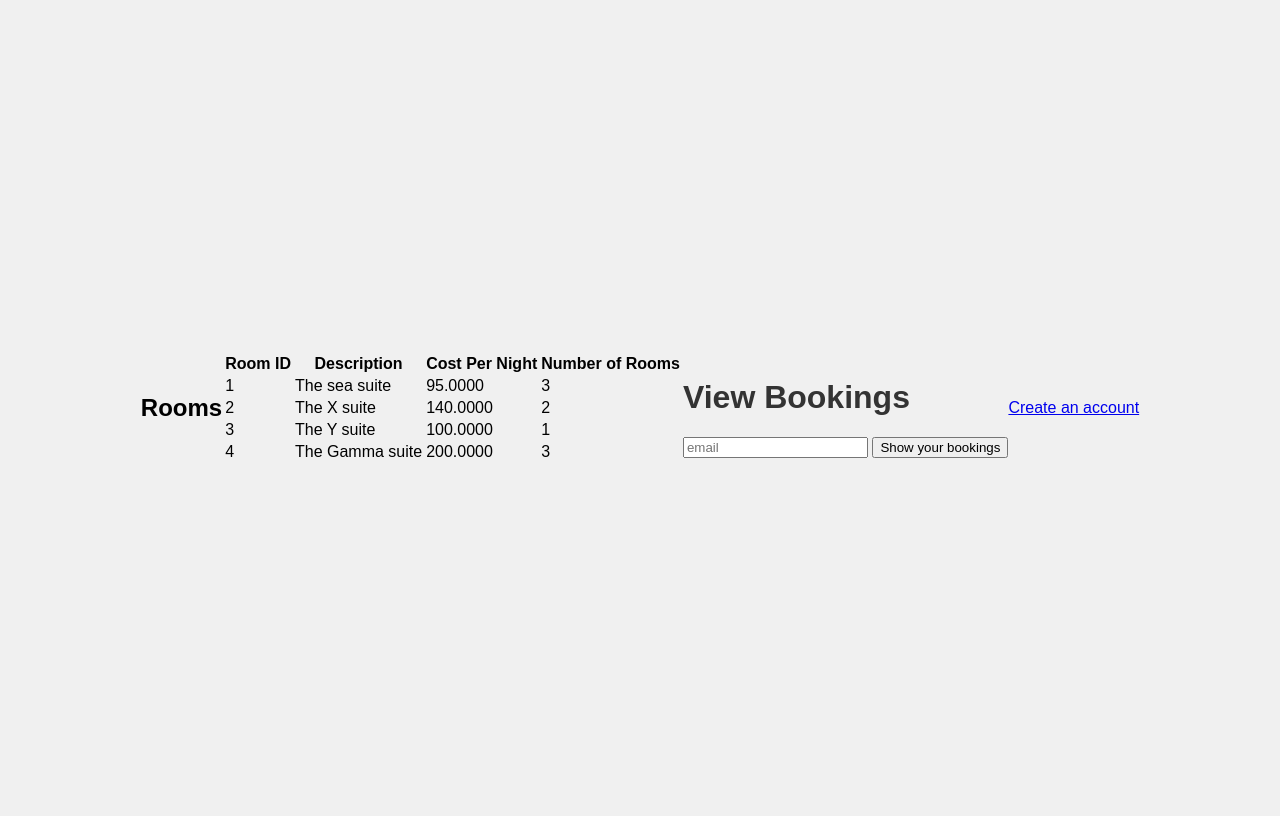
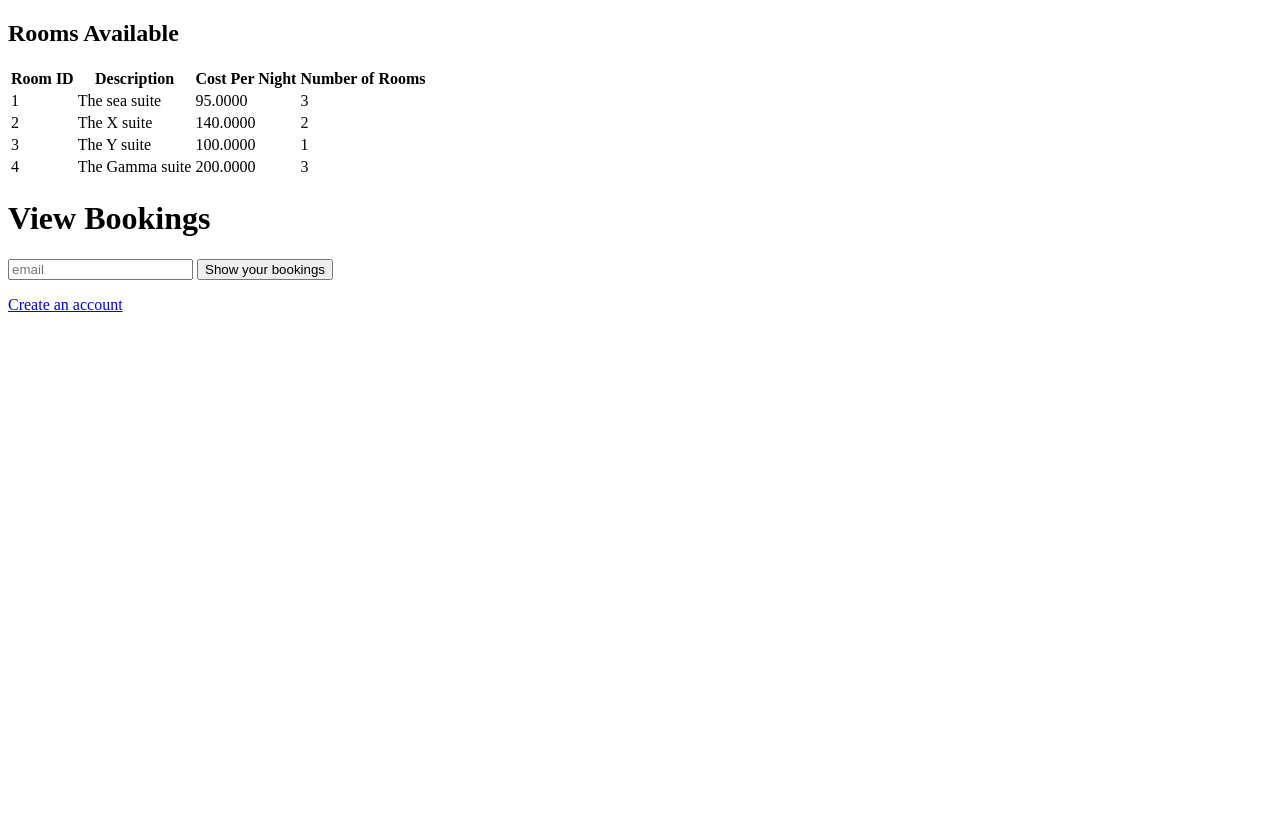
Before and after one commit to BenCNicholson/COSC349_Assignment_2, a PHP site: page / in a window 1280 px wide. After the commit the page ends 312 px from the top, so only its background shows below. Run offline with PHP 8.4, Linux system fonts and the light colour scheme; data comes from the database, SQL or seed files in the repository; data that the repository does not hold is empty.

Commit message:
readded parts

```diff
--- a/webServer/index.php
+++ b/webServer/index.php
@@ -3,20 +3,7 @@
 <head>
     <meta charset="UTF-8">
     <meta name="viewport" content="width=device-width, initial-scale=1.0">
-    <title>Connect</title>
-    <style>
-        body {
-            display: flex;
-            justify-content: center;
-            align-items: center;
-            height: 100vh;
-            background-color: #f0f0f0;
-            font-family: Arial, sans-serif;
-        }
-        h1 {
-            color: #333;
-        }
-    </style>
+    <title>Index</title>
 </head>
 <body>
 <?php
@@ -26,7 +13,7 @@ include("../dbconnect.php");
 $resultRoom = $mysqli->query("SELECT * FROM Room WHERE isBooked = FALSE");
 
 
-echo "<h2>Rooms</h2>";
+echo "<h2>Rooms Available</h2>";
 echo "<table>";
 echo "<tr><th>Room ID</th><th>Description</th><th>Cost Per Night</th><th>Number of Rooms</th></tr>";
 
```
